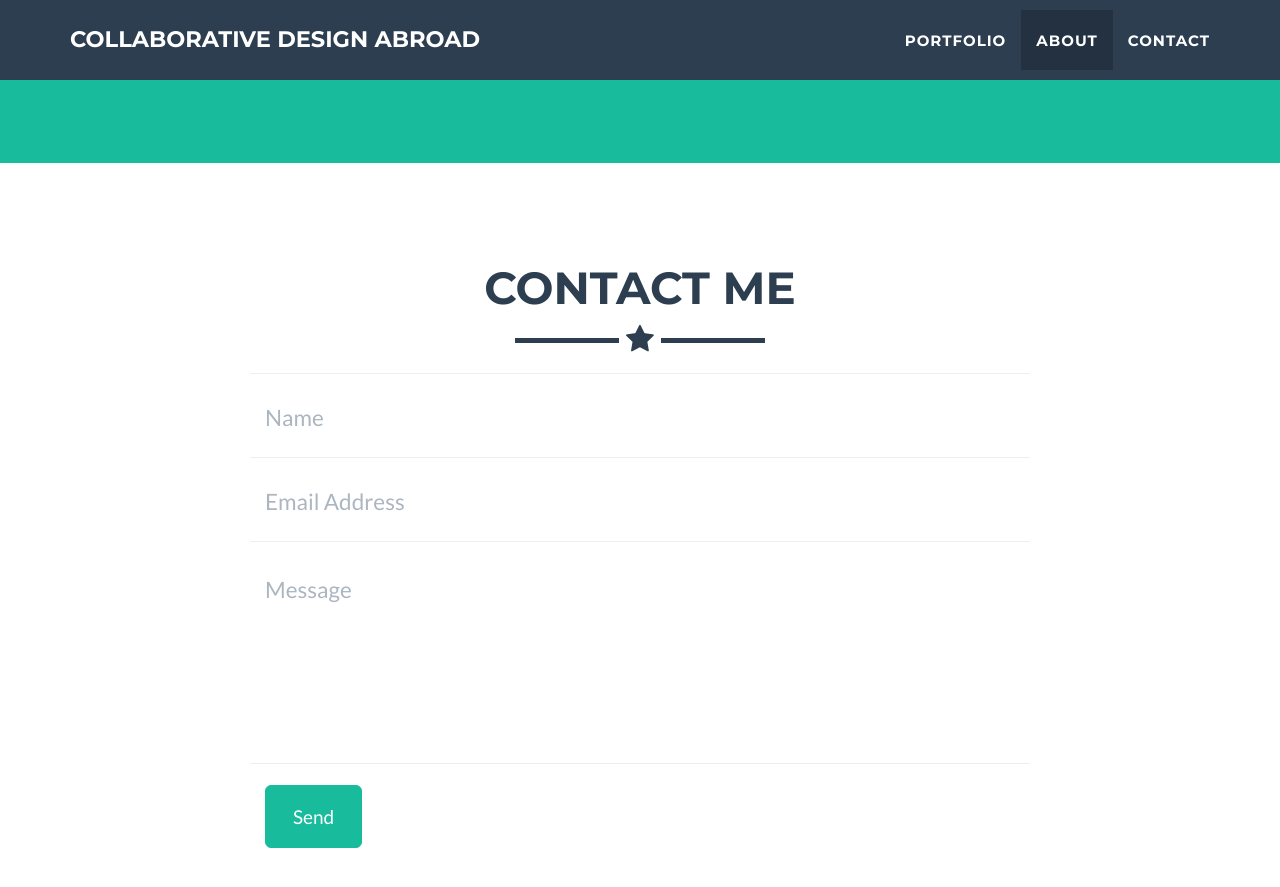
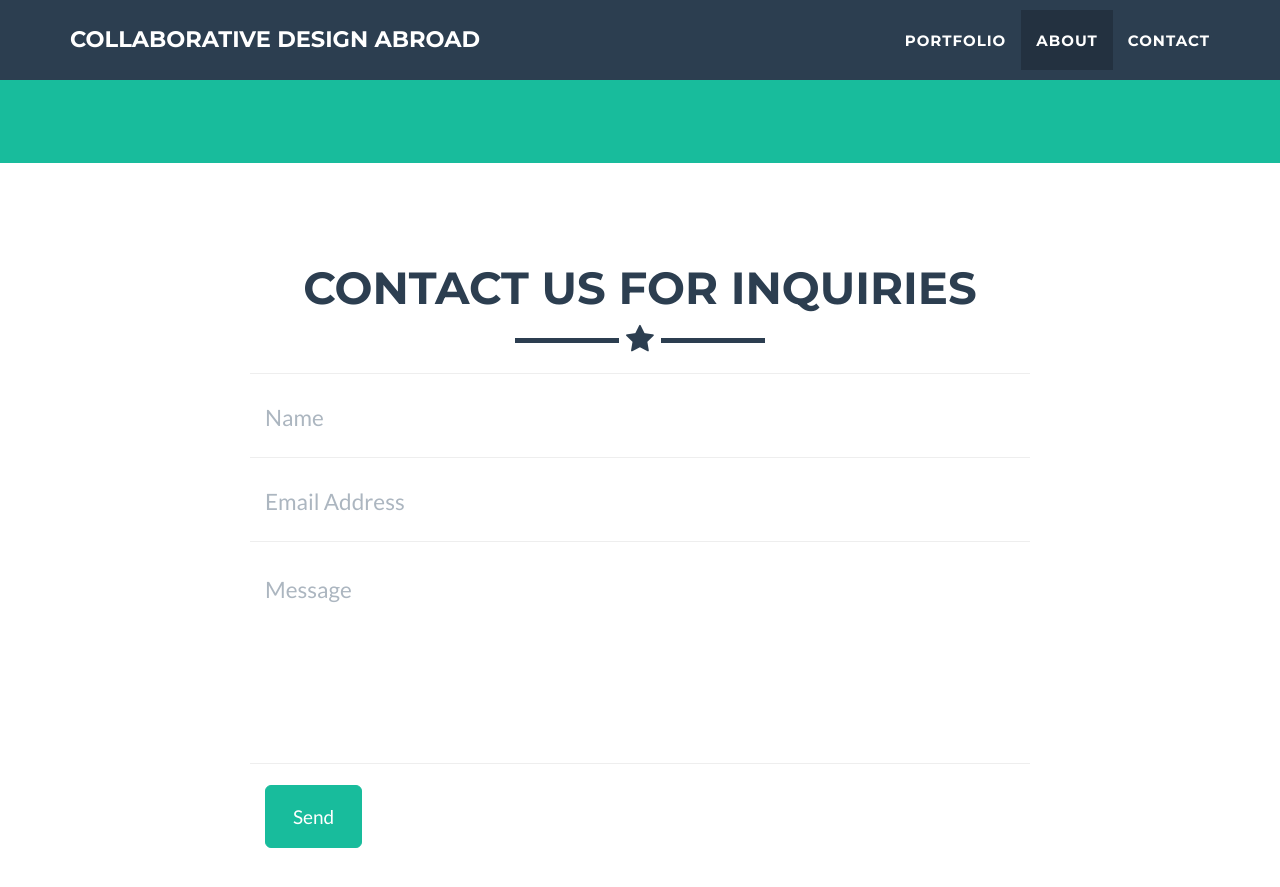
Before and after one commit to CDAwebhost/CDAwebhost, a Jekyll site: the page built from index.html, in a window 1280 px wide and 900 px high, scrolled down 2324 px. Shown: the top 887 px of the window. Built offline with Jekyll 4.4.1, drawn with Linux system fonts in a browser that asks for light colours.

Commit message:
Update contact_static.html

```diff
--- a/_includes/contact_static.html
+++ b/_includes/contact_static.html
@@ -3,7 +3,7 @@
 	<div class="container">
 		<div class="row">
 			<div class="col-lg-12 text-center">
-				<h2>Contact Me</h2>
+				<h2>Contact Us for Inquiries</h2>
 				<hr class="star-primary">
 			</div>
 		</div>
```
